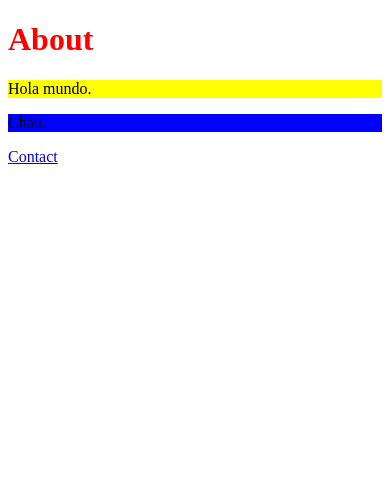
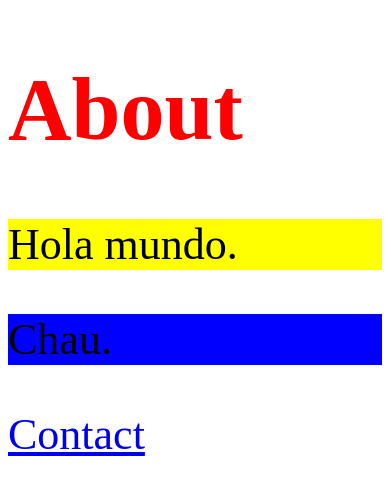
Before and after one commit to marcelaromano/social-django, a Django app: page /about/ in a window 390 px wide. Shown: the top 495 px of the page. Run offline with Django 3.2, Linux system fonts and the light colour scheme.

Commit message:
Responsive design

```diff
--- a/polls/static/css/custom.css
+++ b/polls/static/css/custom.css
@@ -9,3 +9,9 @@ h1 {
 .azul {
     background-color: blue;
 }
+
+@media only screen and (max-width: 767px) {
+    body {
+        font-size: 44px;
+    }
+}
```
